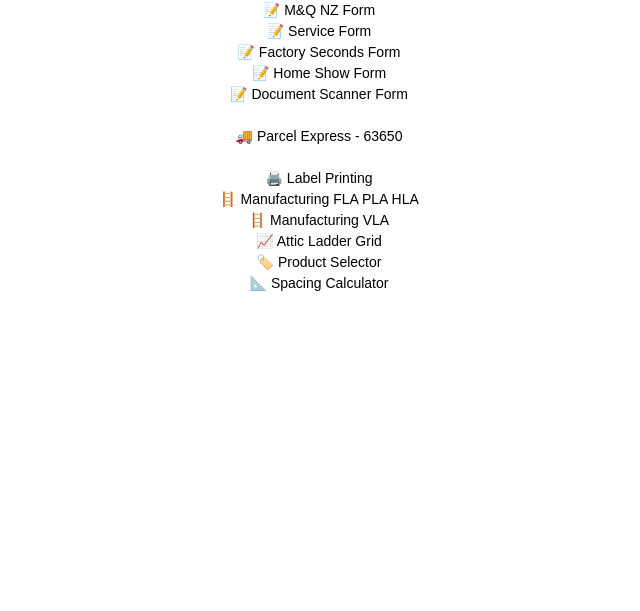
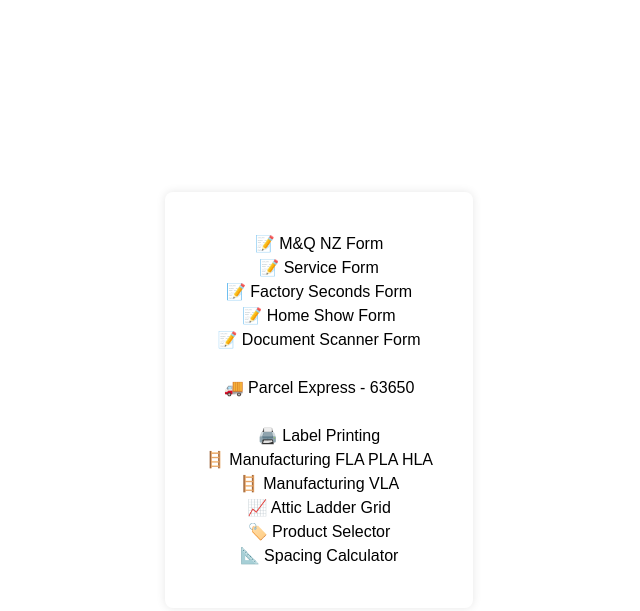
Before and after one commit to Sellwoodnz/Sellwood, a plain HTML site: page index.html in a window 1280 px wide. Shown: the whole page, without its empty margins (321-961 px from the left). Drawn offline with Linux system fonts and the light colour scheme.

Commit message:
Update index.html

```diff
--- a/index.html
+++ b/index.html
@@ -7,15 +7,20 @@
   <style>
     body {
       display: flex;
+      align-items: center;
       justify-content: center;
+      height: 100vh;
       margin: 0;
     }
     .centered-div {
       text-align: center;
       font-family: Arial, sans-serif;
-      font-size: 14px;
+      font-size: 16px;
       line-height: 1.5;
       color: black;
+      border-radius: 8px;
+      box-shadow: 0 0 10px rgba(0, 0, 0, 0.1);
+      padding: 40px;
     }
     .centered-div a {
       text-decoration: none;
@@ -36,7 +41,7 @@
     <a href="https://sellwoodnz.github.io/sellwood/ladder-manufacturing-vla">🪜 Manufacturing VLA</a><br>
     <a href="https://sellwoodnz.github.io/sellwood/attic-ladder-grid">📈 Attic Ladder Grid</a><br>
     <a href="https://sellwoodnz.github.io/sellwood/product-selector">🏷️ Product Selector</a><br>
-    <a href="https://sellwoodnz.github.io/sellwood/spacing-calculator">📐 Spacing Calculator</a><br>
+    <a href="https://sellwoodnz.github.io/sellwood/product-selector">📐 Spacing Calculator</a><br>
   </div>
 </body>
 </html>
```
